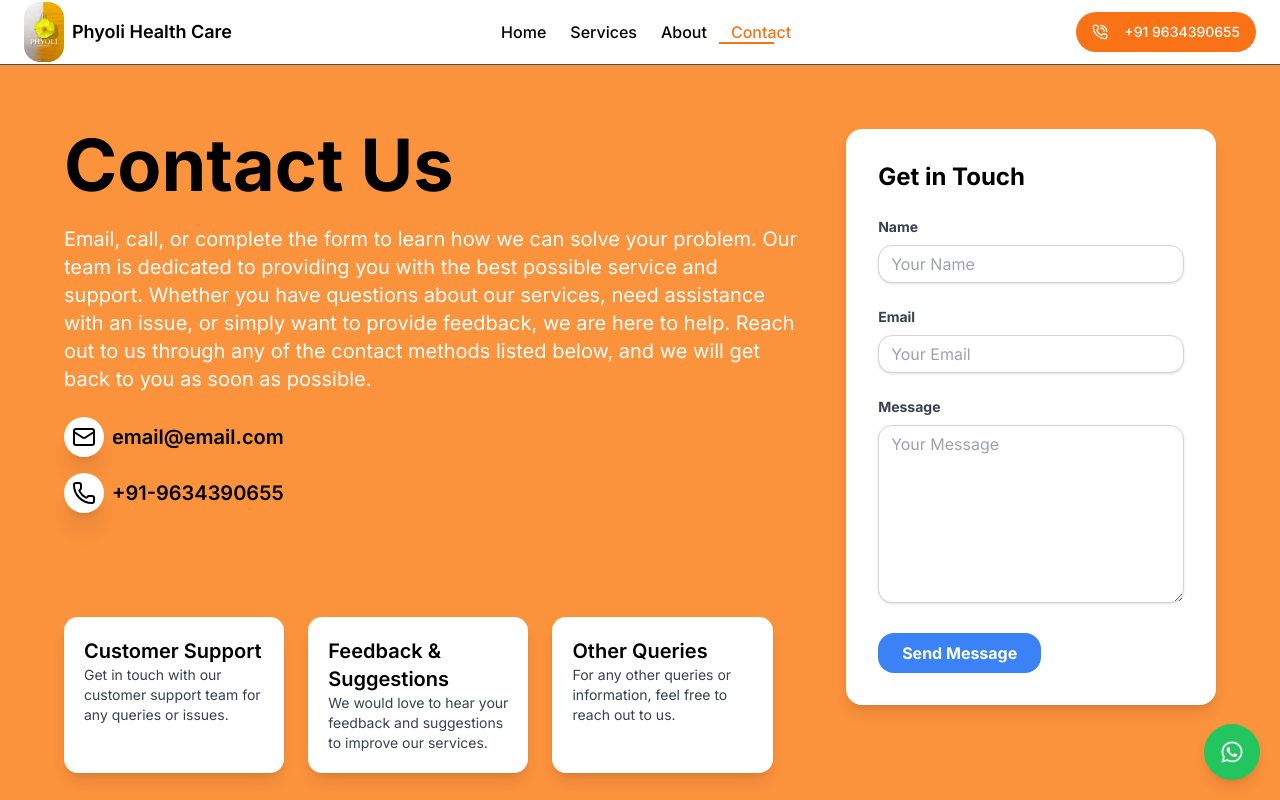
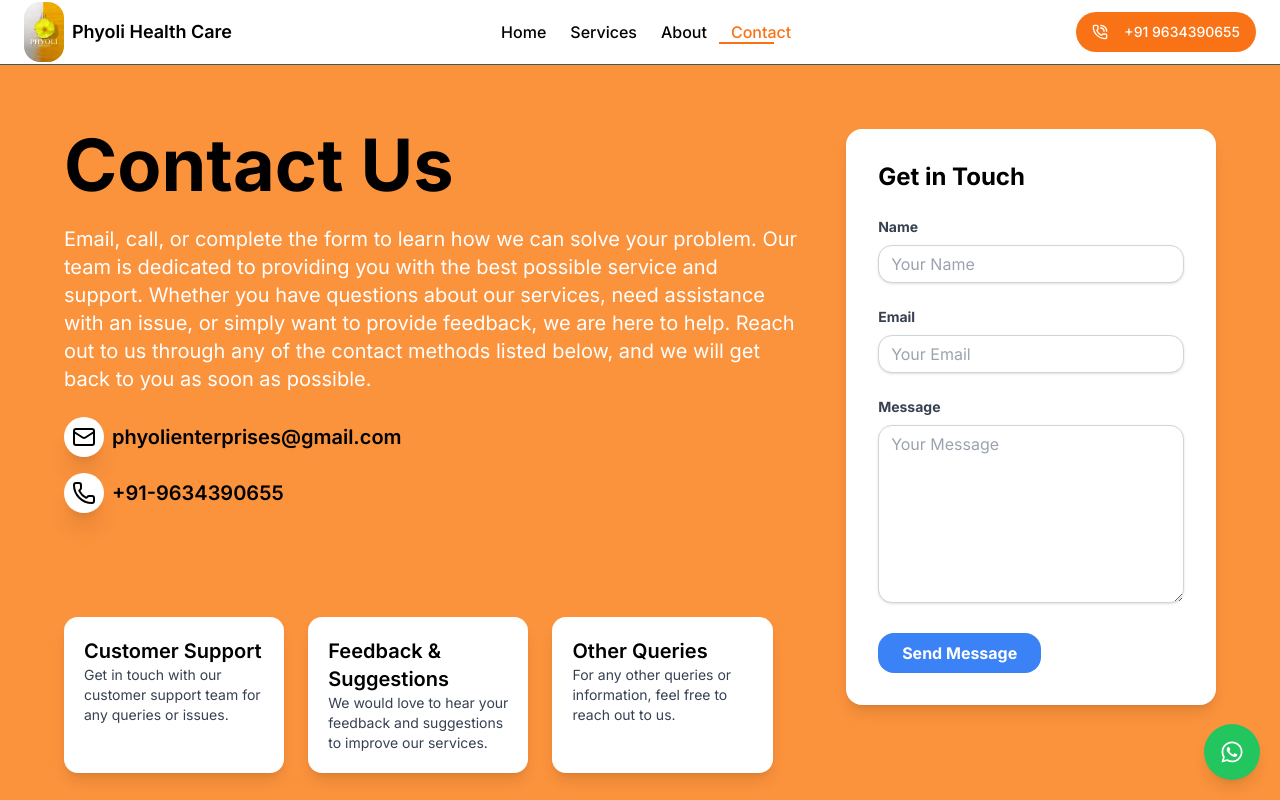
Before and after one commit to Ghosst-07/Nursing, a Next.js app: page /contact in a window 1280 px wide. Shown: the top 800 px of the page. Built offline with nearby package versions, Linux system fonts and the light colour scheme.

Commit message:
email change

```diff
--- a/components/contact/hero.tsx
+++ b/components/contact/hero.tsx
@@ -52,7 +52,7 @@
                 <Mail className="h-6 w-6 text-black" />
               </div>
               <p className="text-black text-xl font-semibold">
-                email@email.com
+                phyolienterprises@gmail.com
               </p>
             </div>
             <div className="flex flex-row items-center gap-2  ">
```
